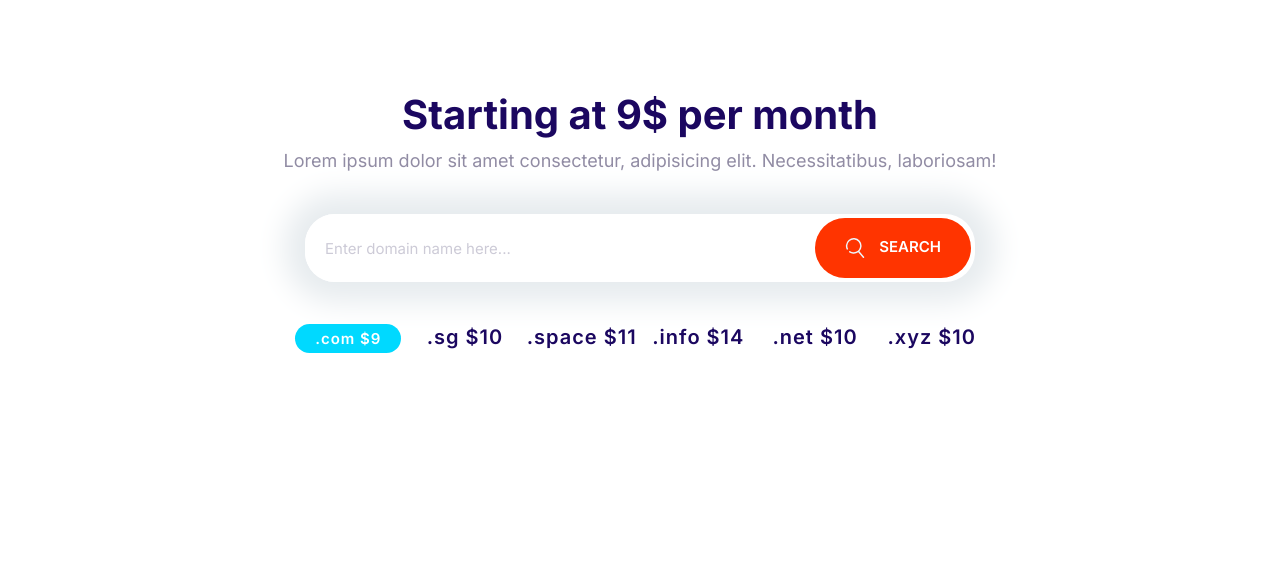
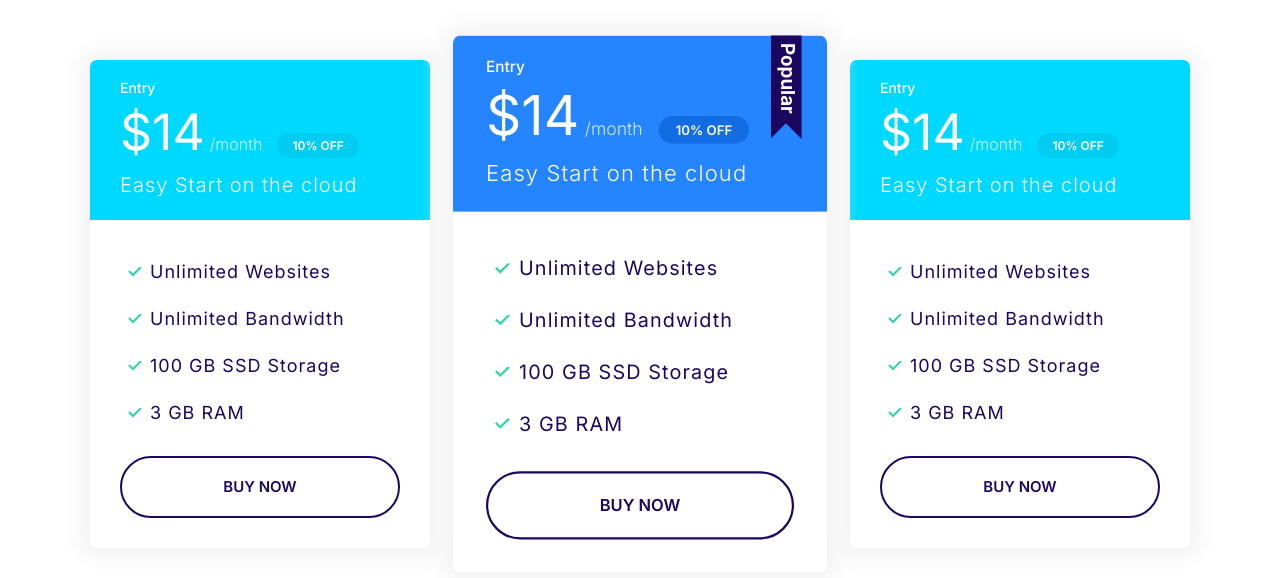
Before and after one commit to leoordonio17/first-app, a plain HTML site: page index.html in a window 1280 px wide. Drawn offline with Linux system fonts and the light colour scheme.

Commit message:
Build plans-block component.

```diff
--- a/css/styles.css
+++ b/css/styles.css
@@ -332,12 +332,19 @@ a {
     color: #fff;
 }
 
+.card--primary .badge--primary{
+    background: #126de4;
+}
+
 .card--secondary .badge--secondary {
     background: #02cdf1;
 }
 
 /* Plans */
 
+.plan {
+    transition: trasform .2s ease-out;
+}
 .plan__name {
     color: #fff;
     margin: 0;
@@ -367,6 +374,10 @@ a {
     margin-bottom: 2rem;
 }
 
+.plan--popular {
+    transform: scale(1.1);
+}
+
 .plan--popular .card__header {
   position: relative;
 }
@@ -379,6 +390,15 @@ a {
     top: -6px;
     right: 5%;
 }
+
+.plan:hover {
+    transform: scale(1.05);
+}
+
+.plan--popular:hover {
+    transform: scale(1.15);
+}
+
 @media screen and (min-width: 1024px){
     .plan__name {
         font-size: 1.4rem;
@@ -748,3 +768,13 @@ a {
         grid-template-columns: repeat(auto-fit, minmax(10rem, 1fr));
     }
 }
+
+/* Plans Block */
+.block-plans .grid {
+    gap: 8rem 4rem;
+}
+
+.block-plans .card {
+    max-width: 500px;
+    margin: 0 auto;
+}
--- a/index.html
+++ b/index.html
@@ -14,35 +14,71 @@
     />
   </head>
   <body>
-    <section class="block container block-domain">
-      <header class="block__header">
-        <h2>Starting at 9$ per month</h2>
-        <p>
-          Lorem ipsum dolor sit amet consectetur, adipisicing elit.
-          Necessitatibus, laboriosam!
-        </p>
-      </header>
-      <div class="input-group">
-        <input
-          type="text"
-          class="input"
-          placeholder="Enter domain name here..."
-        />
-        <button class="btn btn--accent">
-          <svg class="icon icon--white">
-            <use xlink:href="images/sprite.svg#search"></use>
-          </svg>
-          Search
-        </button>
+    <section class="block container block-plans">
+      <div class="grid grid--1x3">
+        <div class="plan">
+          <div class="card card--secondary">
+            <div class="card__header">
+              <h3 class="plan__name">Entry</h3>
+              <span class="plan__price">$14</span>
+              <span class="plan__billing-cycle">/month</span>
+              <span class="badge badge--secondary badge--small">10% OFF</span>
+              <span class="plan__description">Easy Start on the cloud</span>
+            </div>
+            <div class="card__body">
+              <ul class="list list--tick">
+                <li class="list__item">Unlimited Websites</li>
+                <li class="list__item">Unlimited Bandwidth</li>
+                <li class="list__item">100 GB SSD Storage</li>
+                <li class="list__item">3 GB RAM</li>
+              </ul>
+              <button class="btn btn--outline btn--block">Buy Now</button>
+            </div>
+          </div>
+        </div>
+
+        <div class="plan plan--popular">
+          <div class="card card--primary">
+            <div class="card__header">
+              <h3 class="plan__name">Entry</h3>
+              <span class="plan__price">$14</span>
+              <span class="plan__billing-cycle">/month</span>
+              <span class="badge badge--primary badge--small">10% OFF</span>
+              <span class="plan__description">Easy Start on the cloud</span>
+            </div>
+            <div class="card__body">
+              <ul class="list list--tick">
+                <li class="list__item">Unlimited Websites</li>
+                <li class="list__item">Unlimited Bandwidth</li>
+                <li class="list__item">100 GB SSD Storage</li>
+                <li class="list__item">3 GB RAM</li>
+              </ul>
+              <button class="btn btn--outline btn--block">Buy Now</button>
+            </div>
+          </div>
+        </div>
+
+        <div class="plan">
+          <div class="card card--secondary">
+            <div class="card__header">
+              <h3 class="plan__name">Entry</h3>
+              <span class="plan__price">$14</span>
+              <span class="plan__billing-cycle">/month</span>
+              <span class="badge badge--secondary badge--small">10% OFF</span>
+              <span class="plan__description">Easy Start on the cloud</span>
+            </div>
+            <div class="card__body">
+              <ul class="list list--tick">
+                <li class="list__item">Unlimited Websites</li>
+                <li class="list__item">Unlimited Bandwidth</li>
+                <li class="list__item">100 GB SSD Storage</li>
+                <li class="list__item">3 GB RAM</li>
+              </ul>
+              <button class="btn btn--outline btn--block">Buy Now</button>
+            </div>
+          </div>
+        </div>
       </div>
-      <ul class="list block-domain__prices">
-        <li><span class="badge badge--secondary">.com $9</span></li>
-        <li>.sg $10</li>
-        <li>.space $11</li>
-        <li>.info $14</li>
-        <li>.net $10</li>
-        <li>.xyz $10</li>
-      </ul>
     </section>
     <script src="js/main.js"></script>
   </body>
```
Also changed, not shown: components/plans-block.html (added, +66 -0 lines).
